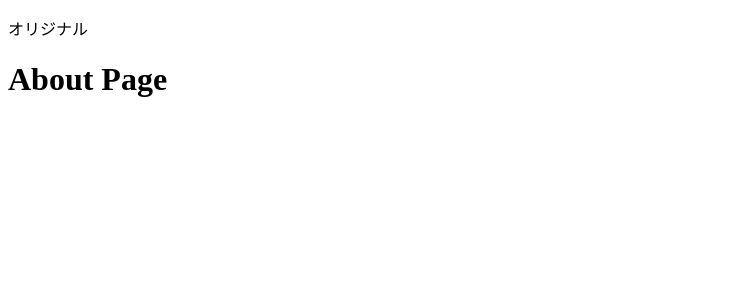
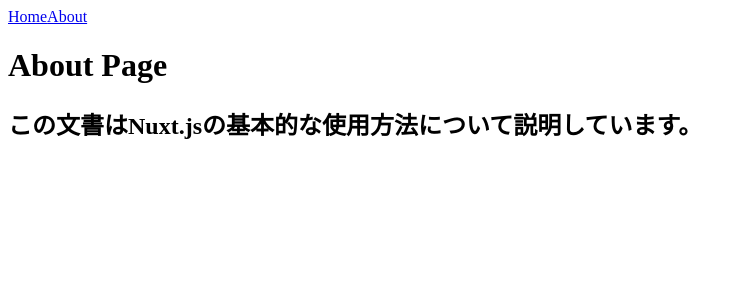
Before and after one commit to acaibawl/nuxt_ssr, a Nuxt app: page /about in a window 1280 px wide. Shown: the top 300 px of the page, without its empty margins (0-743 px from the left). Built offline with nearby package versions, Linux system fonts and the light colour scheme.

Commit message:
SSRされていることの確認。コンポーネントのオートインポート確認

```diff
--- a/nuxt.config.js
+++ b/nuxt.config.js
@@ -1,4 +1,6 @@
 export default {
+  // デフォルトがuniversal
+  mode: 'universal',
   // Global page headers: https://go.nuxtjs.dev/config-head
   head: {
     title: 'nuxt_first',
--- a/pages/about.vue
+++ b/pages/about.vue
@@ -1,10 +1,18 @@
 <template>
-  <h1>About Page</h1>
+  <div>
+    <h1>About Page</h1>
+    <h2>{{ subtitle }}</h2>
+  </div>
 </template>
 
 <script>
 export default {
-  layout: 'original',
+  //layout: 'original',
+  data() {
+    return {
+      subtitle: 'この文書はNuxt.jsの基本的な使用方法について説明しています。',
+    }
+  },
 }
 </script>
 
```
Also changed, not shown: layouts/default.vue (+0 -9 lines).
